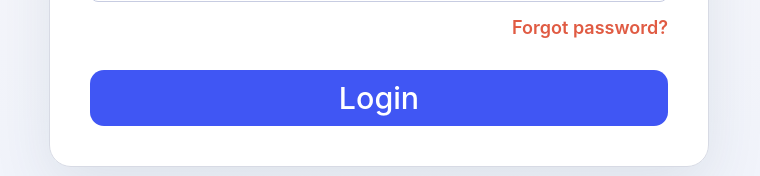
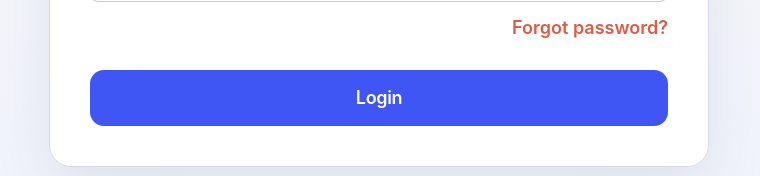
Before and after one commit to Shourov98/notarix-admin-dashboard, a React (Vite) app: page /sign-in in a window 1280 px wide. Shown: the part 644-820 px from the top of the page, without its empty margins (261-1021 px from the left). Built offline with nearby package versions, Linux system fonts and the light colour scheme; no server answers.

Commit message:
style: update SignIn button styles for improved aesthetics and readability

```diff
--- a/src/Pages/Auth/SignIn/SignIn.jsx
+++ b/src/Pages/Auth/SignIn/SignIn.jsx
@@ -128,7 +128,7 @@ const SignIn = () => {
           </Link>
 
           <button
-            className="h-14 w-full rounded-[14px] bg-[#4056f4] text-[1.9rem] font-medium text-white transition hover:bg-[#3148eb] disabled:cursor-not-allowed disabled:opacity-70"
+            className="h-14 w-full rounded-[14px] bg-[#4056f4] px-6 text-lg font-semibold leading-none tracking-[-0.02em] text-white transition hover:bg-[#3148eb] disabled:cursor-not-allowed disabled:opacity-70"
             type="submit"
             disabled={loading}
           >
```
